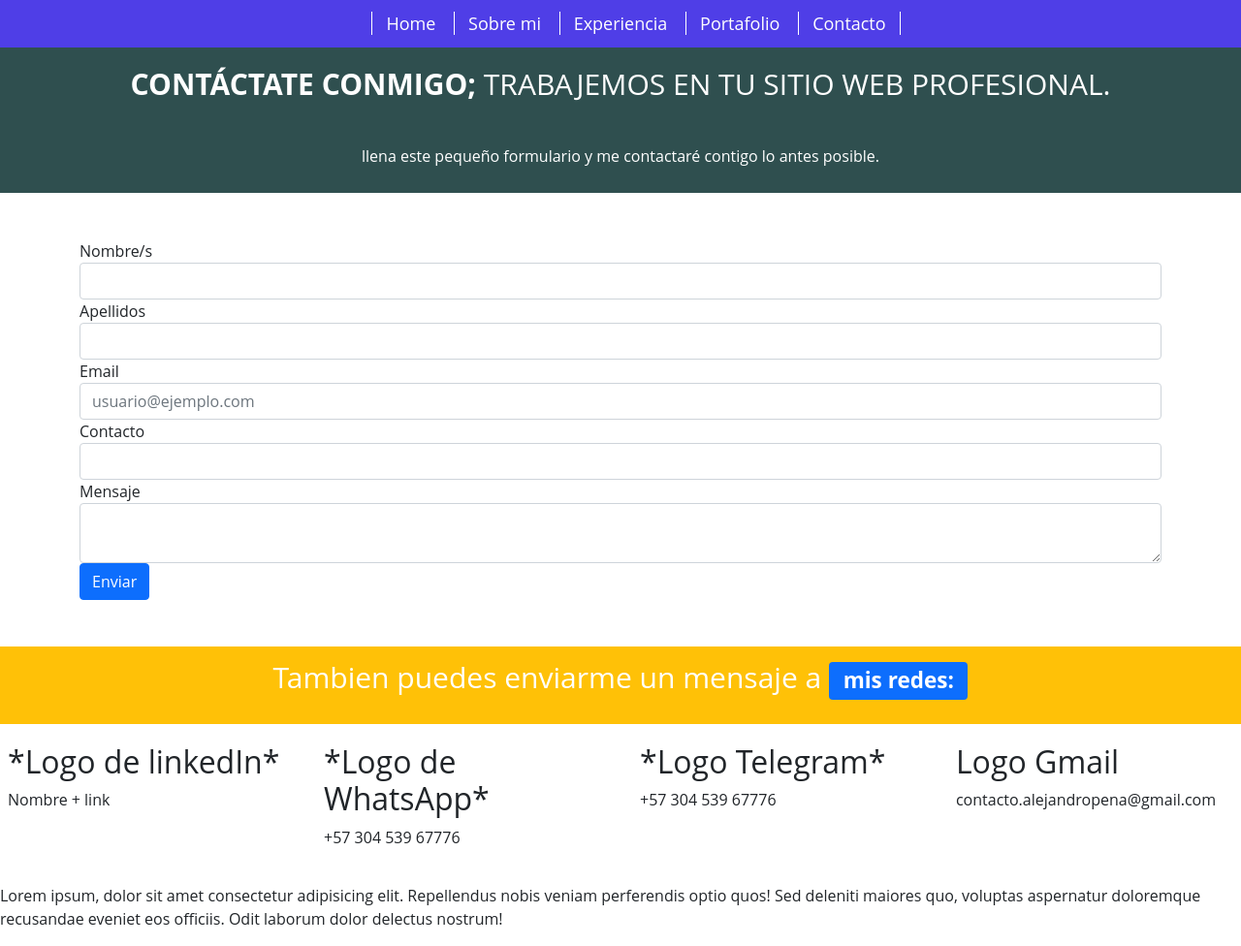
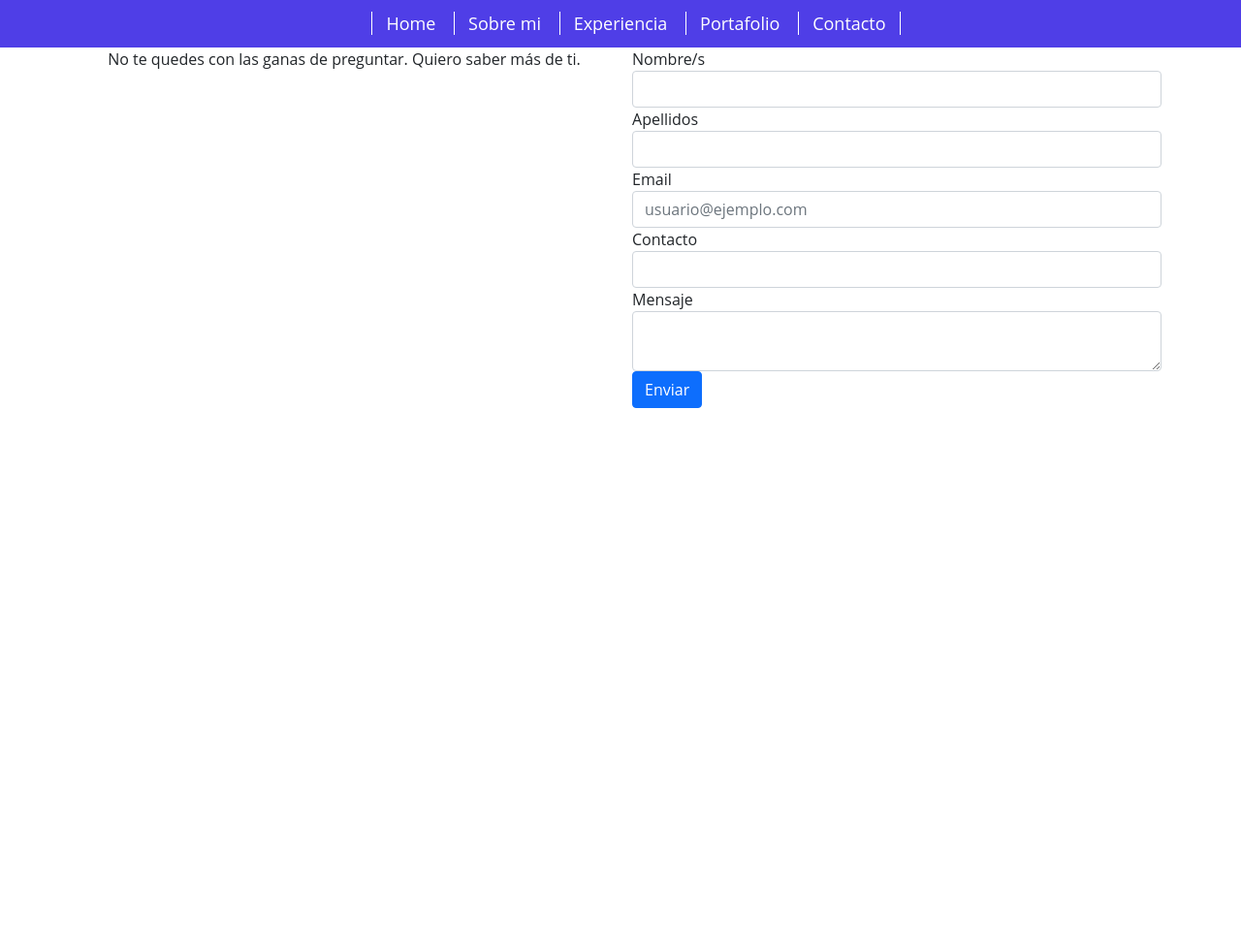
Before and after one commit to SoyAlejandro-Pena/Desafio-CoderHouse, a plain HTML site: page Contacto.html in a window 1280 px wide. Shown: the whole page at 97% size. After the commit the page ends 800 px from the top, so only its background shows below. Drawn offline with nearby package versions, Linux system fonts and the light colour scheme.

Commit message:
Borré casi toda la página, porque estaba muy fea. Deje solo el formulario porque es necesario. A parte de añadir cosas al formulario tengo varias cosas en mente

```diff
--- a/Contacto.html
+++ b/Contacto.html
@@ -50,21 +50,15 @@
     </div>
   </header>
   <main>
-    <div class="container-fluid">
-      <div class="row center-block">
-        <div class="col text-center ">
-          <h1 class="container-h1">
-            <strong>CONTÁCTATE CONMIGO;</strong> TRABAJEMOS EN TU SITIO WEB PROFESIONAL.
-          </h1>
-          <h6 class="container-h4">
-            llena este pequeño formulario y me contactaré contigo lo antes posible.
-          </h6>
+
+    <div class="container">
+      <div class="row ">
+        <div class="col-sm text-center">
+            <p>
+              No te quedes con las ganas de preguntar. Quiero saber más de ti.
+            </p>
         </div>
-      </div>
-    </div>
-    <br>
-    <br>
-    <div class="container">
+        <div class="col-sm">
           <form action="" class="">
             <fieldset>
               <div class="form-group">
@@ -95,41 +89,10 @@
               <button class="btn btn-primary"> Enviar </button>
           </form>
         </div>
-    <br>
-    <br>
-    <div class="container-fluid">
-      <div class="row">
-        <div class="col_2 text-center bg-warning">
-          <p>Tambien puedes enviarme un mensaje a <span class="badge bg-primary"> mis redes: </span></p>
       </div>
     </div>
-    </div>
-    <div class="row">
-      <div class="col_3">
-        <h2>*Logo de linkedIn*</h2>
-        <p>Nombre + link</p>
-      </div>
 
-      <div class="col_3">
-        <h2>*Logo de WhatsApp*</h2>
-        <p> +57 304 539 67776 </p>
-      </div>
 
-      <div class="col_3">
-        <h2>*Logo Telegram*</h2>
-        <p> +57 304 539 67776 </p>
-      </div>
-
-      <div class="col_3">
-        <h2>Logo Gmail</h2>
-        <p> contacto.alejandropena@gmail.com </p>
-      </div>
-    </div>
-    <div>
-      <p>
-        Lorem ipsum, dolor sit amet consectetur adipisicing elit. Repellendus nobis veniam perferendis optio quos! Sed deleniti maiores quo, voluptas aspernatur doloremque recusandae eveniet eos officiis. Odit laborum dolor delectus nostrum!
-      </p>
-    </div>
 
   </main>
   <footer>
```
Lines whose indentation alone changed are shown as unchanged.
